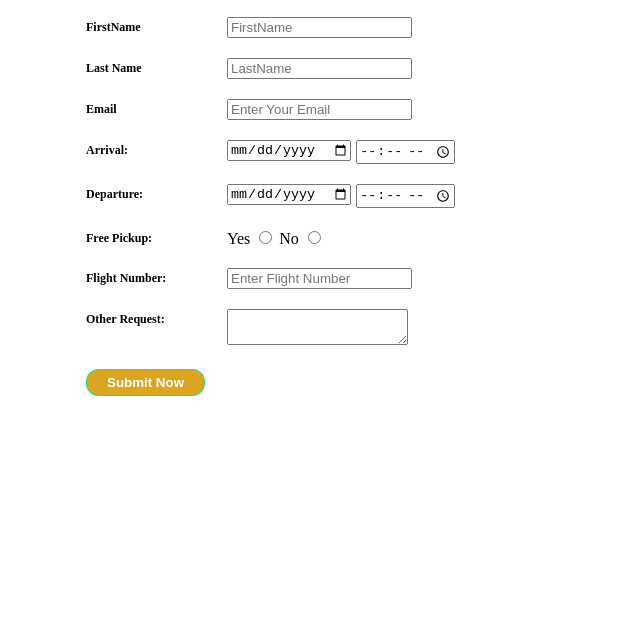
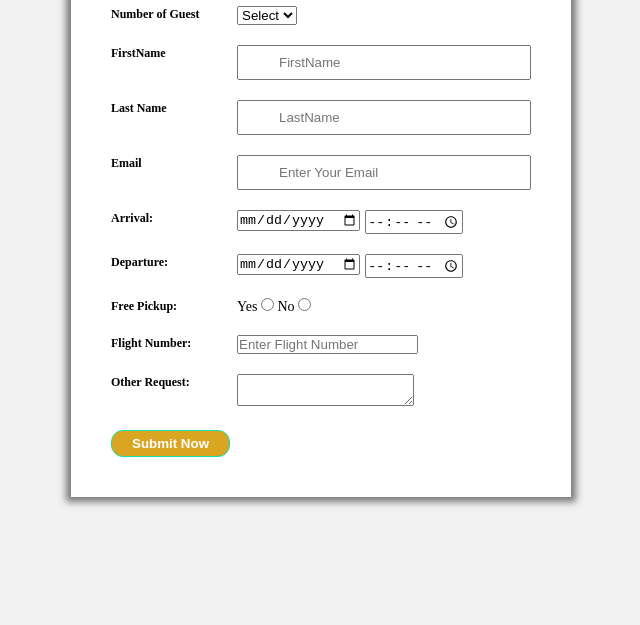
Before and after one commit to i-am-anurag-verma/javaScript, a plain HTML site: page forms/hotelBook.html in a window 1280 px wide. Shown: the part 175-800 px from the top of the page, without its empty margins (319-959 px from the left). Drawn offline with Linux system fonts and the light colour scheme.

Commit message:
html code

```diff
--- a/forms/hotelBook.html
+++ b/forms/hotelBook.html
@@ -4,6 +4,31 @@
 <head>
     <title>hotel booking</title>
     <style>
+        * {
+            margin: 0;
+            padding: 0;
+            box-sizing: border-box;
+        }
+
+        body {
+            font-size: 14px;
+            background-color: #f2f2f2;
+        }
+
+        .container {
+            background: white;
+            width: 500px;
+            padding: 25px;
+            margin: 50px auto 0;
+            border-top: 5px solid rgb(110, 110, 121);
+            box-shadow: 0 0 7px 5px rgba(0, 0, 0, 0.5);
+        }
+
+        .name {
+            width: 100%;
+            padding: 8px 0 8px 40px;
+        }
+
         .label {
             color: black;
             font-size: 12px;
@@ -16,7 +41,6 @@
             padding: 5px;
             display: flex;
             flex-direction: row;
-
         }
 
         .btn {
@@ -46,7 +70,7 @@
 </head>
 
 <body class="body">
-    <div style="text-align:center; width: 500px;">
+    <div class="container">
         <h1 style="color:blueviolet;font-size: 40px;">Hotel Booking</h1>
         <form>
             <div class="form-control">
@@ -79,16 +103,19 @@
             </div>
             <div class="form-control">
                 <div class="form-control-label"><label class="label"> FirstName</label></div>
-                <div class="form-control-content"><input type="text" name="fname" placeholder="FirstName" required>
+                <div class="form-control-content"><input type="text" name="fname" class="name" placeholder="FirstName"
+                        required>
                 </div>
             </div>
-                <div class="form-control">
+            <div class="form-control">
                 <div class="form-control-label"><label class="label">Last Name</label></div>
-                <div class="form-control-content"><input type="text" name="lname" placeholder="LastName" required></div>
+                <div class="form-control-content"><input type="text" name="lname" class="name" placeholder="LastName"
+                        required></div>
             </div>
             <div class="form-control">
                 <div class="form-control-label"><label class="label">Email </label></div>
-                <div class="form-control-content"> <input type="email" id="email" placeholder="Enter Your Email"></div>
+                <div class="form-control-content"> <input type="email" id="email" class="name"
+                        placeholder="Enter Your Email"></div>
             </div>
             <div class="form-control">
                 <div class="form-control-label"><label class="label">Arrival: </label></div>
@@ -121,7 +148,7 @@
                         Yes <input type="radio" name="pickup" value="yes" required>
                         No <input type="radio" name="pickup" value="no" required>
                     </div>
-                    </div>
+                </div>
             </div>
             <div class="form-control">
                 <div class="form-control-label"><label class="label">Flight Number: </label></div>
```
